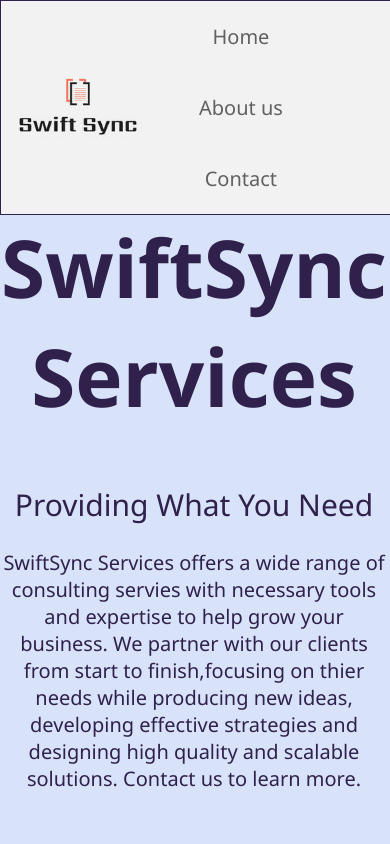
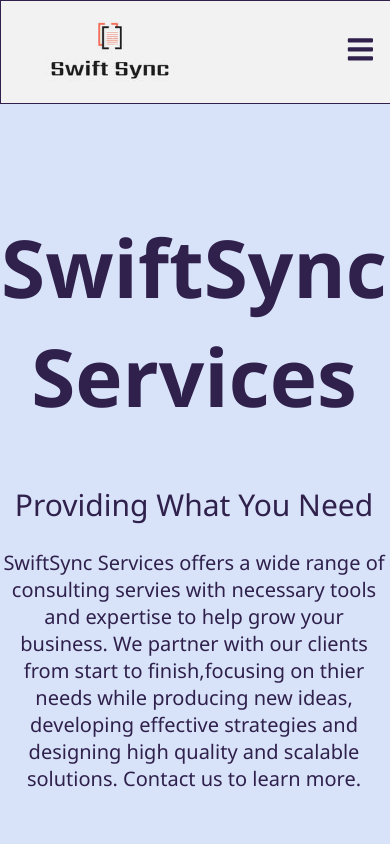
Before and after one commit to Kera-ab/SSS-websiteTest, a React (Vite) app: page / in a window 390 px wide. Shown: the top 844 px of the page. Built offline with nearby package versions, Linux system fonts and the light colour scheme.

Commit message:
Mobile view and other changes

```diff
--- a/src/Mainpage/Contact.jsx
+++ b/src/Mainpage/Contact.jsx
@@ -4,8 +4,6 @@ import facebookIcon from '../assets/facebook-icon.svg';
 import twitterIcon from '../assets/twitter-icon.svg';
 import linkedinIcon from '../assets/linkedin-icon.svg';
 import instagramIcon from '../assets/instagram-icon.svg';
-
-import amplify, {API} from 'amplify';
 
 
 import ReCAPTCHA from 'react-google-recaptcha';
--- a/src/headerfooter/Header.css
+++ b/src/headerfooter/Header.css
@@ -1,20 +1,94 @@
-/* Header.css */
+
+
 
 header {
-  align-items: center;
-  display: flex;
-  background-color: #f2f2f2;
-  text-align: left;
-  left:0;
+  left: 0;
   top: 0;
   position: fixed;
-
-  width: 100%;
-
+	display: flex;
+	align-items: center;
+	justify-content: space-between;
+  text-align: left;
   z-index: 1000;
   border: 1px solid #2F204c;
+	height: 80px;
+	padding: 0 2rem;
+  background-color: #f2f2f2;
+  height: fit-content;
+  width: 98%;
+}
+
+.navitems {
+	margin: 0 1rem;
+	color: #2F204c;
+	text-decoration: none;
+}
+
+.navitems:hover {
+	color: var(--secondaryColor);
+}
+
+header .nav-btn {
+	padding-right : 40px;
+	cursor: pointer;
+	background: transparent;
+	border: none;
+	outline: none;
+	color: #2F204c;
+	visibility: hidden;
+	opacity: 0;
+	font-size: 1.8rem;
+}
+
+header div,
+nav {
+	display: inline;
+	align-items: center;
+}
+
+@media only screen and (max-width: 1024px) {
+	header .nav-btn {
+		visibility: visible;
+		opacity: 1;
+	}
+
+	header nav {
+		position: fixed;
+		top: -100vh;
+		left: 0;
+		height: 100%;
+		width: 100%;
+		display: flex;
+		flex-direction: column;
+		align-items: center;
+		justify-content: center;
+		gap: 1.5rem;
+		transition: 1s;
+	}
+
+	header .responsive_nav {
+		transform: translateY(100vh);
+	}
+
+	nav .nav-close-btn {
+		position: absolute;
+		top: 2rem;
+		right: 2rem;
+	}
+
+	.navitems {
+		font-size: 1.5rem;
+	}
 
 }
+
+
+
+
+
+
+
+
 
 h3 {
   margin: 0;
@@ -28,14 +102,8 @@ nav {
   text-align: center;
 }
 
-nav ul {
-  list-style: none;
 
-  padding: 0;
-  margin: 0;
-}
-
-nav li {
+.navitems {
   display: inline-block;
   margin-right: 50px; /* Adjust as needed */
 }
@@ -64,17 +132,38 @@ button:hover {
 
 
 
+@media only screen and (max-width: 1024px) {
+	header .nav-btn {
+		visibility: visible;
+		opacity: 1;
+	}
 
+	header nav {
+		position: fixed;
+		top: -100vh;
+		left: 0;
+		height: 100%;
+		width: 100%;
+		display: flex;
+		flex-direction: column;
+		align-items: center;
+		justify-content: center;
+		gap: 1.5rem;
+		background-color: #f2f2f2;
+		transition: 1s;
+	}
 
-/* The container <div> - needed to position the dropdown content */
-.dropdown {
-  position: fixed;
-  display: inline-block;
-  z-index: 1000;
-  background-color: #f2f2f2;
-  margin-left: 13.5%;
-  margin-top: 100px;
-  padding: 30px;
-  border: 1px solid #2F204c;
-  border-top: none;
+	header .responsive_nav {
+		transform: translateY(100vh);
+	}
+
+	nav .nav-close-btn {
+		position: absolute;
+		top: 2rem;
+		right: 2rem;
+	}
+
+	nav a {
+		font-size: 1.5rem;
+	}
 }
--- a/src/headerfooter/Header.jsx
+++ b/src/headerfooter/Header.jsx
@@ -4,8 +4,15 @@ import { Link as ScrollLink, animateScroll as scroll } from 'react-scroll';
 import logo from '../assets/Swiftsynclogo.png';
 import './Header.css';
 import AboutUs from './Aboutus';
+import { FaBars , FaTimes } from "react-icons/fa";
+import { useRef } from "react";
 
 function Header() {
+  const navRef = useRef();
+
+  const showNavbar = () => {
+    navRef.current.classList.toggle("responsive_nav");
+  };
 
   const scrollToTop = () => {
     scroll.scrollToTop();
@@ -17,29 +24,42 @@ function Header() {
         <h3>
           <img className='logo' src={logo} alt="Logo" onClick={scrollToTop} />
         </h3>
-        <nav>
-          <ul>
-            <li>
+        <nav ref={navRef}>
+
+          <div className="navitems">
             <Link to="/">
               <button onClick={scrollToTop}>
-                  Home
+                Home
               </button>
             </Link>
-            </li>
+          </div>
+
+          <div className="navitems">
             <Link to="/aboutus">
-            <li>
               <button>About us</button>
-            </li>
             </Link>
-            <li>
-              <button>
-                <ScrollLink to="contact" smooth={true} duration={500}>
-                  Contact
-                </ScrollLink>
-              </button>
-            </li>
-          </ul>
+          </div>
+
+          <div className="navitems">
+            <ScrollLink to="contact" smooth={true} duration={500}>
+              <button>Contact</button>
+            </ScrollLink>
+          </div>
+
+          <button
+            className="nav-btn nav-close-btn"
+            onClick={showNavbar}>
+            <FaTimes />
+          </button>
+
         </nav>
+
+        <button
+          className="nav-btn"
+          onClick={showNavbar}>
+          <FaBars />
+        </button>
+
       </header>
     </div>
   );
```
